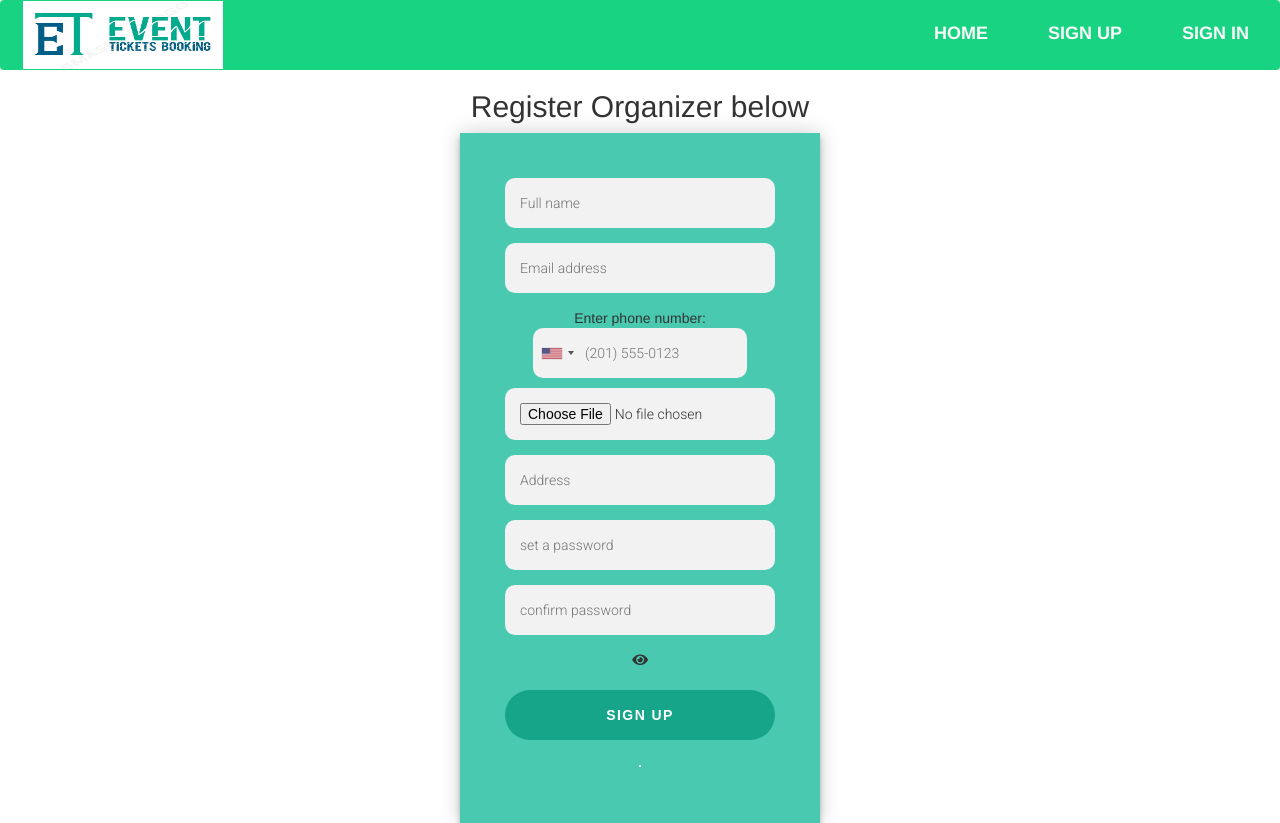
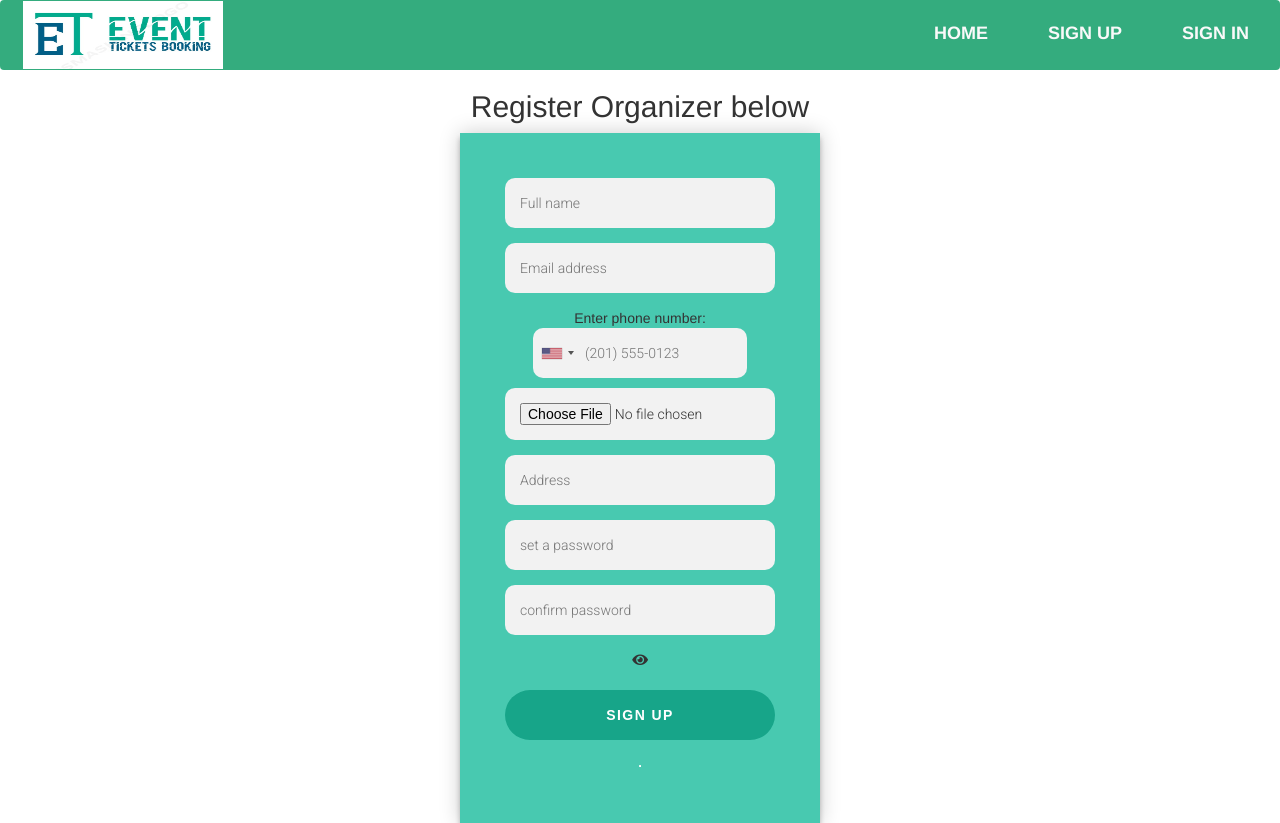
Before and after one commit to Sanga78/Eventticket-booking-system, a PHP site: page /pro/organizer_reg.php in a window 1280 px wide. Shown: the top 823 px of the page. Run offline with PHP 8.4, Linux system fonts and the light colour scheme.

Commit message:
Update nav.css
updated the navbar color

```diff
--- a/events/pro/assets/css/nav.css
+++ b/events/pro/assets/css/nav.css
@@ -5,7 +5,7 @@
     margin-left: 22px;
 }
 .navbar{
-    background-color: rgba(8, 209, 122, 0.936);;
+    background-color: rgba(39, 167, 118, 0.936);;
     position: fixed;
     width: 100%;
     z-index: 3;
```
